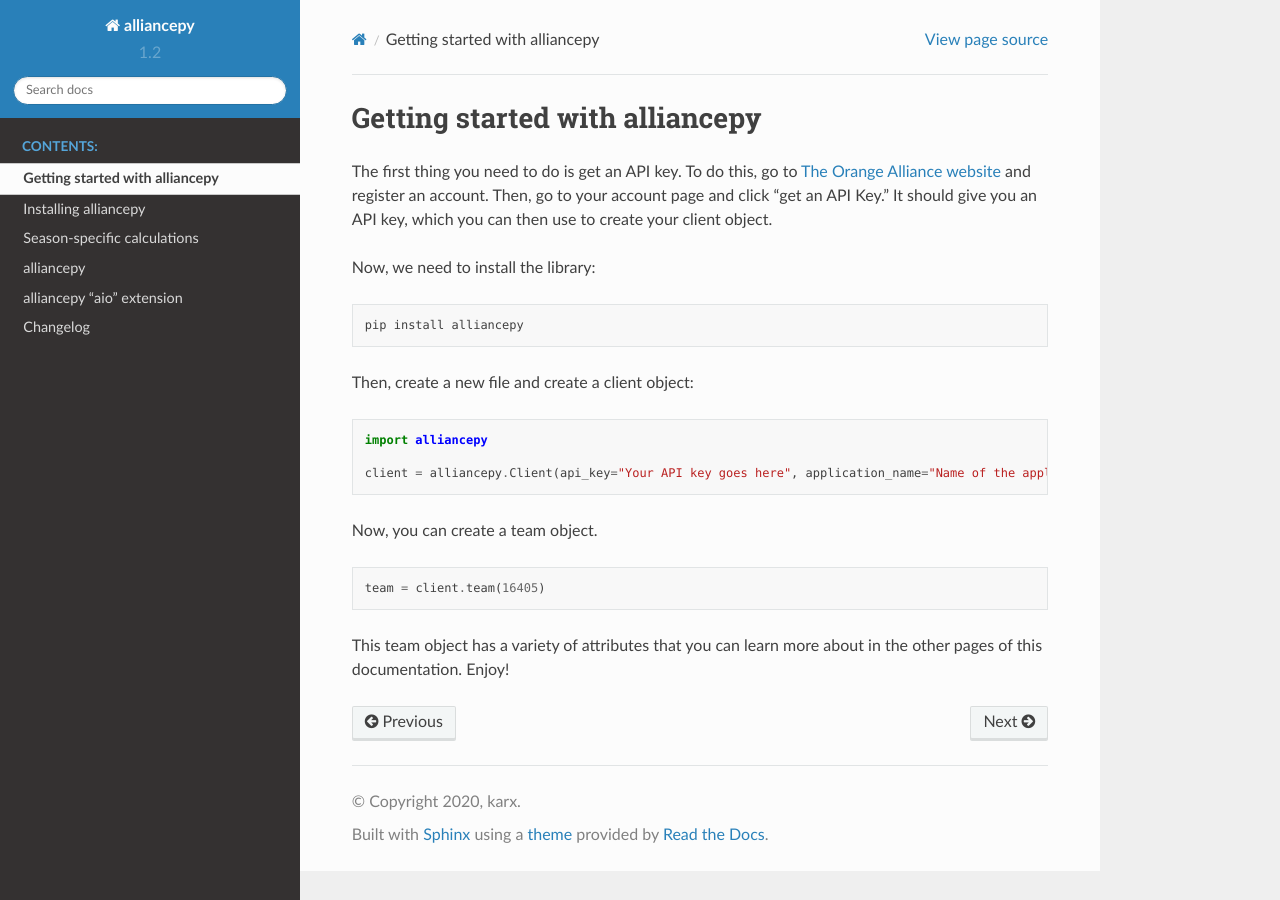
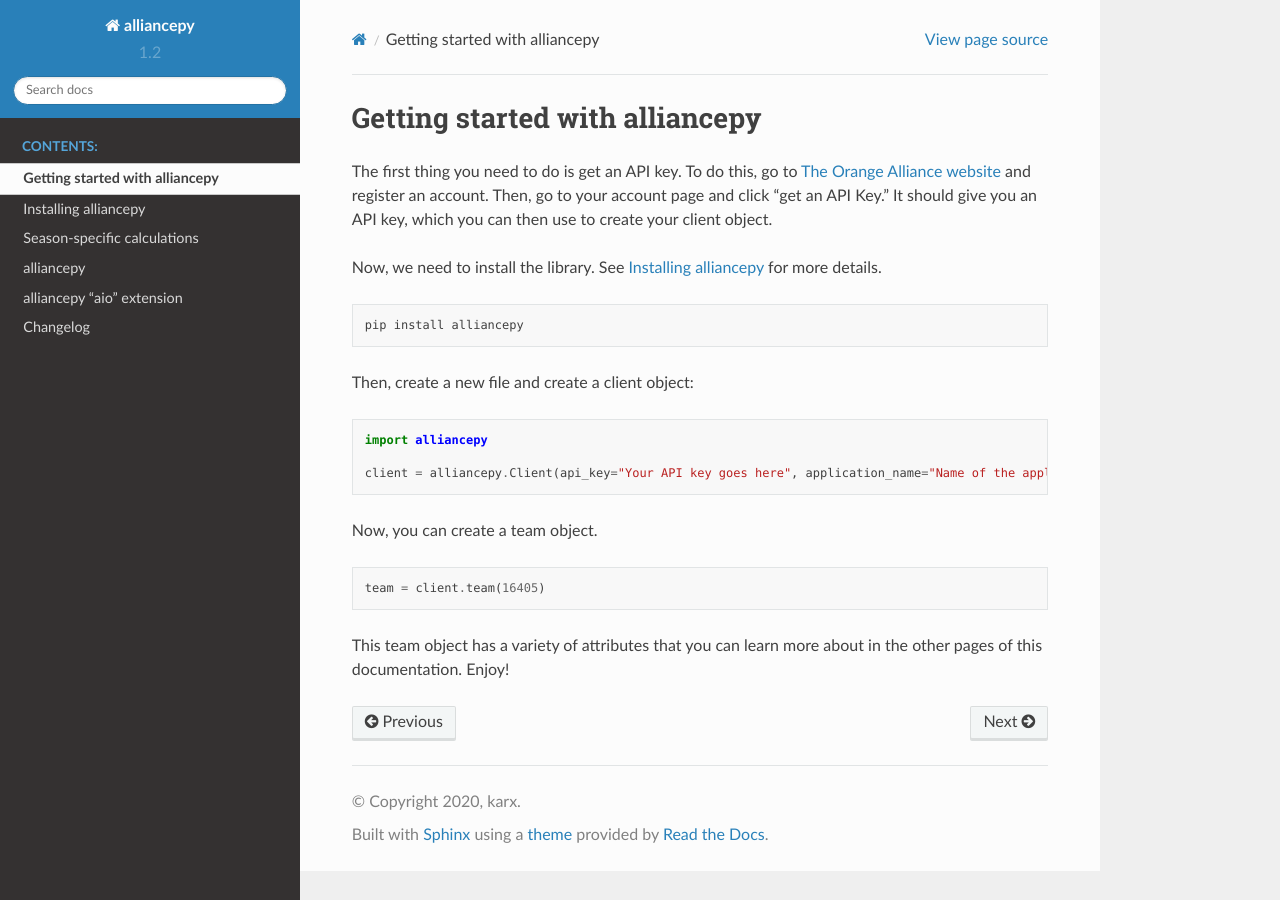
Before and after one commit to karx1/alliancepy, a Sphinx documentation site: the page built from docs/source/getting_started.rst, in a window 1280 px wide. Built offline with Sphinx 7.4.7 and the Read the Docs theme 2.0.0, drawn with Linux system fonts in a browser that asks for light colours.

Commit message:
Point to "installing" page in docs

```diff
--- a/docs/source/getting_started.rst
+++ b/docs/source/getting_started.rst
@@ -3,7 +3,7 @@
 
 The first thing you need to do is get an API key. To do this, go to `The Orange Alliance website <https://theorangealliance.org/home>`__ and register an account. Then, go to your account page and click "get an API Key." It should give you an API key, which you can then use to create your client object.
 
-Now, we need to install the library:
+Now, we need to install the library. See :ref:`install` for more details.
 
 .. code:: bash
 
```
